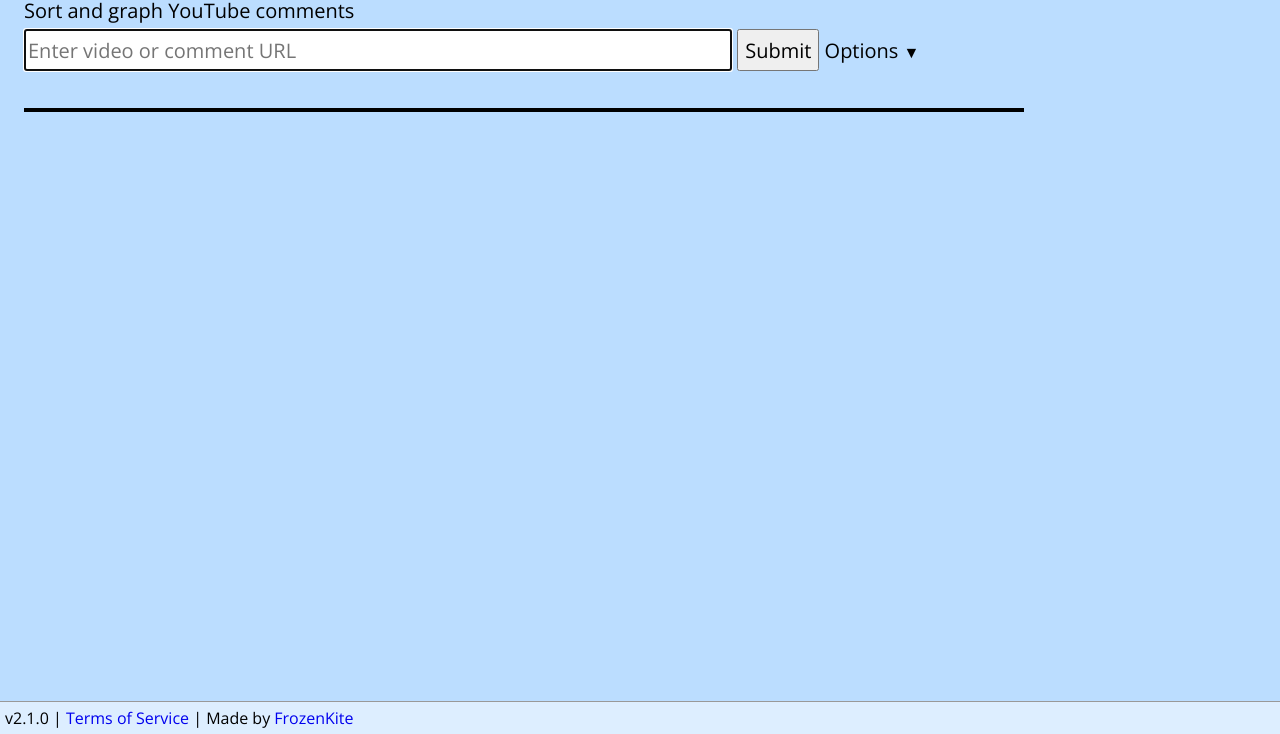
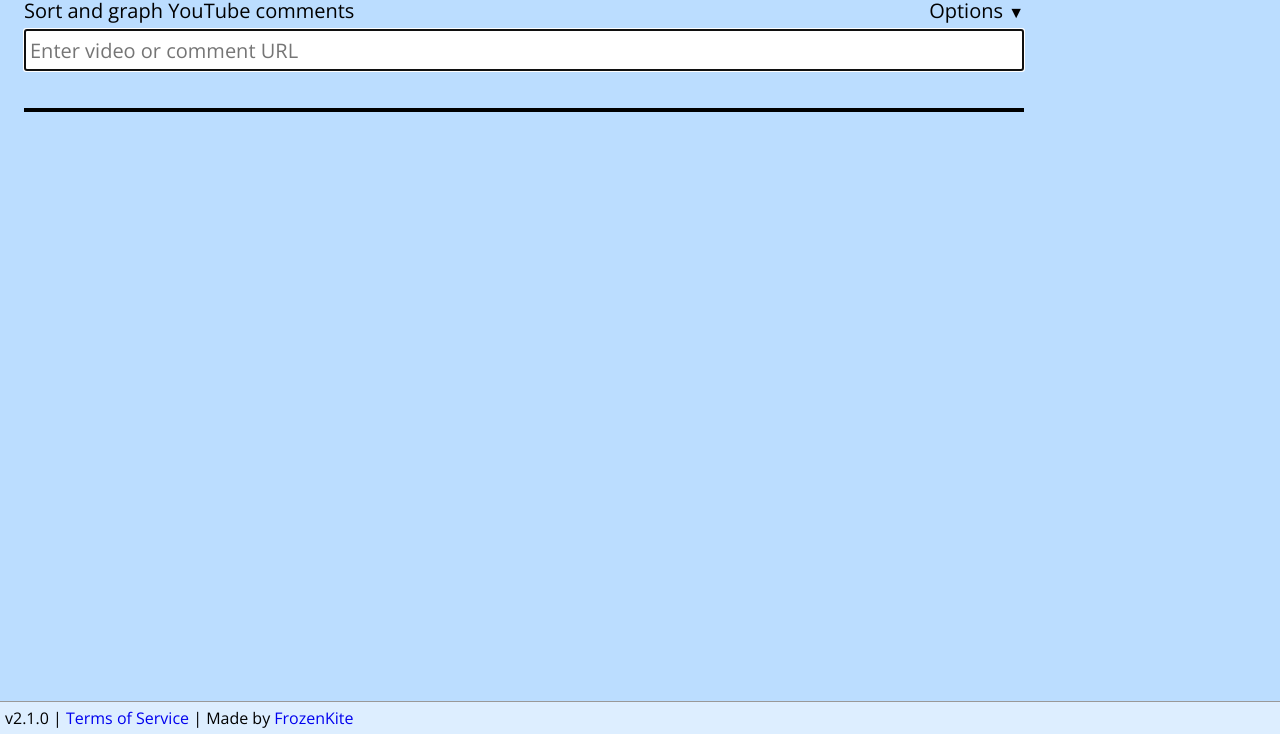
Before and after one commit to sameerdash2/comment-viewer, a website with bundled scripts: page src/public/index.html in a window 1280 px wide. Shown: the part 66-800 px from the top of the page. Built offline with nearby package versions, Linux system fonts and the light colour scheme; no server answers.

Commit message:
Update main page & remove button

```diff
--- a/src/public/index.html
+++ b/src/public/index.html
@@ -23,12 +23,7 @@
     <body>
         <main>
             <h1>Comment Viewer</h1>
-            <div id="intro">
-                Sort and graph YouTube comments <br>
-                <form id="videoForm" autocomplete="off">
-                    <div id="inputRow">
-                        <input class="mainInput" type="text" id="enterID" placeholder="Enter video or comment URL"/>
-                        <button id="submit" class="send" disabled>Loading...</button>
+            <div id="intro">Sort and graph YouTube comments
                 <span id="options"> Options <span id="arrow">▼</span>
                     <div id="optionsContent">
                         <div class="optionsHeader">Time zone</div>
@@ -42,6 +37,10 @@
                         <label for="noImg">Don't load images</label>
                     </div>
                 </span>
+                <br>
+                <form id="videoForm" autocomplete="off">
+                    <div id="inputRow">
+                        <input class="mainInput" type="text" id="enterID" placeholder="Enter video or comment URL"/>
                     </div>
                 </form>
             </div>
--- a/src/public/main.js
+++ b/src/public/main.js
@@ -8,7 +8,6 @@ document.addEventListener("DOMContentLoaded", () => {
     document.getElementById("enterID").focus();
     const video = new Video(socket);
 
-    let submitBtn = document.getElementById("submit");
     let message = document.getElementById("message");
     let commentsSection = document.getElementById("commentsSection");
     let loadStatus = document.getElementById("loadStatus");
@@ -16,9 +15,6 @@ document.addEventListener("DOMContentLoaded", () => {
     let showMoreBtn = document.getElementById("showMoreBtn");
     let linkedHolder = document.getElementById("linkedHolder");
     let terms = document.getElementById("terms");
-
-    submitBtn.disabled = false;
-    submitBtn.innerHTML = "Submit";
 
     document.getElementById("viewTerms").addEventListener('click', (event) => {
         event.preventDefault();
@@ -48,7 +44,6 @@ document.addEventListener("DOMContentLoaded", () => {
     });
     document.getElementById("submitAll").addEventListener('click', () => {
         document.getElementById("chooseLoad").style.display = "none";
-        submitBtn.disabled = true;
         loadStatus.innerHTML = "Initializing...";
 
         socket.emit("requestAll");
@@ -109,7 +104,6 @@ document.addEventListener("DOMContentLoaded", () => {
     socket.on("groupComments", ({ reset, items, showMore }) => {
         message.innerHTML = "&nbsp;";
         if (reset) {
-            submitBtn.disabled = false;
             commentsSection.innerHTML = "";
             loadStatus.innerHTML = "";
             document.getElementById("sortLoaded").style.display = "block";
--- a/src/public/style.css
+++ b/src/public/style.css
@@ -60,16 +60,17 @@ div#message {
     margin-top: 5px;
 }
 
+div#intro{
+    max-width: 1000px;
+}
+
 .mainInput {
-    width: 700px;
-    min-width: 100px;
-    max-width: calc(100% - 200px);
-    height: 36px;
+    box-sizing: border-box;
+    width: 100%;
+    height: 42px;
+    padding: 0px 4px;
     font-family: inherit;
     font-size: inherit;
-}
-div#inputRow {
-    margin-top: 5px;
 }
 
 span#options:hover {
@@ -134,7 +135,8 @@ span.red {
 
 span#options {
     position: relative;
-  display: inline-block;
+    float: right;
+    margin: 0px 0px 5px 5px;
 }
 span#arrow {
     font-size: 16px;
--- a/src/public/video.js
+++ b/src/public/video.js
@@ -31,7 +31,6 @@ export class Video {
     updateLoadStatus(count) {
         if (count == -1) {
             document.getElementById("loadStatus").innerHTML = `Loading is in progress. Please check back later`;
-            submitBtn.disabled = false;
         }
         else {
             let remaining = "";
@@ -135,7 +134,7 @@ export class Video {
         }
         else {
             metadata.style.display = "inline-block";
-            metadata.style.width = "calc(100% - 325px)";
+            metadata.style.width = this.options.showImg ? "calc(100% - 325px)" :  "100%";
         }
 
         if (this._metadataResizeTimeout) {
```
Lines whose indentation alone changed are shown as unchanged.
